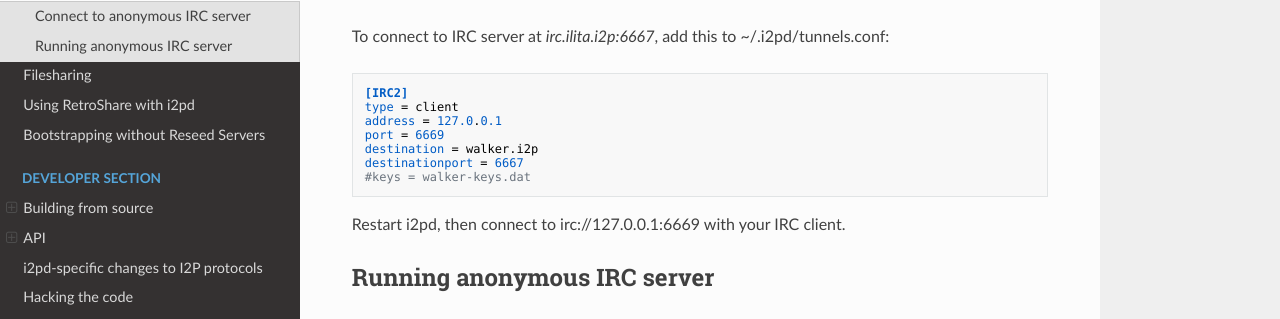
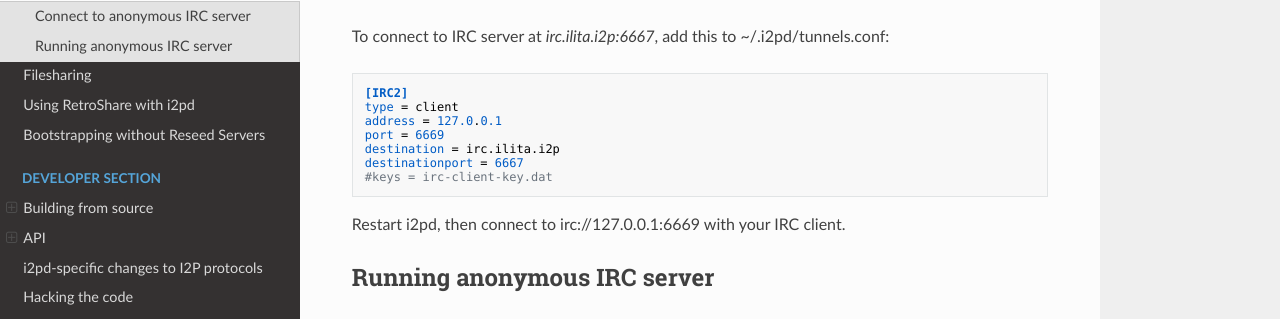
Before and after one commit to PurpleI2P/i2pd_docs_en, an MkDocs documentation site: the page built from docs/tutorials/irc.md, in a window 1280 px wide and 900 px high. Shown: the part 384-703 px from the top of the window. Built offline with MkDocs 1.6.1, drawn with Linux system fonts in a browser that asks for light colours; nearby versions of some CDN libraries; old or Windows-style settings are respelled for this version of MkDocs.

Commit message:
fix irc client tutorial

```diff
--- a/docs/tutorials/irc.md
+++ b/docs/tutorials/irc.md
@@ -16,9 +16,9 @@ To connect to IRC server at *irc.ilita.i2p:6667*, add this to ~/.i2pd/tunnels.co
     type = client
     address = 127.0.0.1
     port = 6669
-    destination = walker.i2p
+    destination = irc.ilita.i2p
     destinationport = 6667
-    #keys = walker-keys.dat
+    #keys = irc-client-key.dat
 
 Restart i2pd, then connect to irc://127.0.0.1:6669 with your IRC client.
 
```
